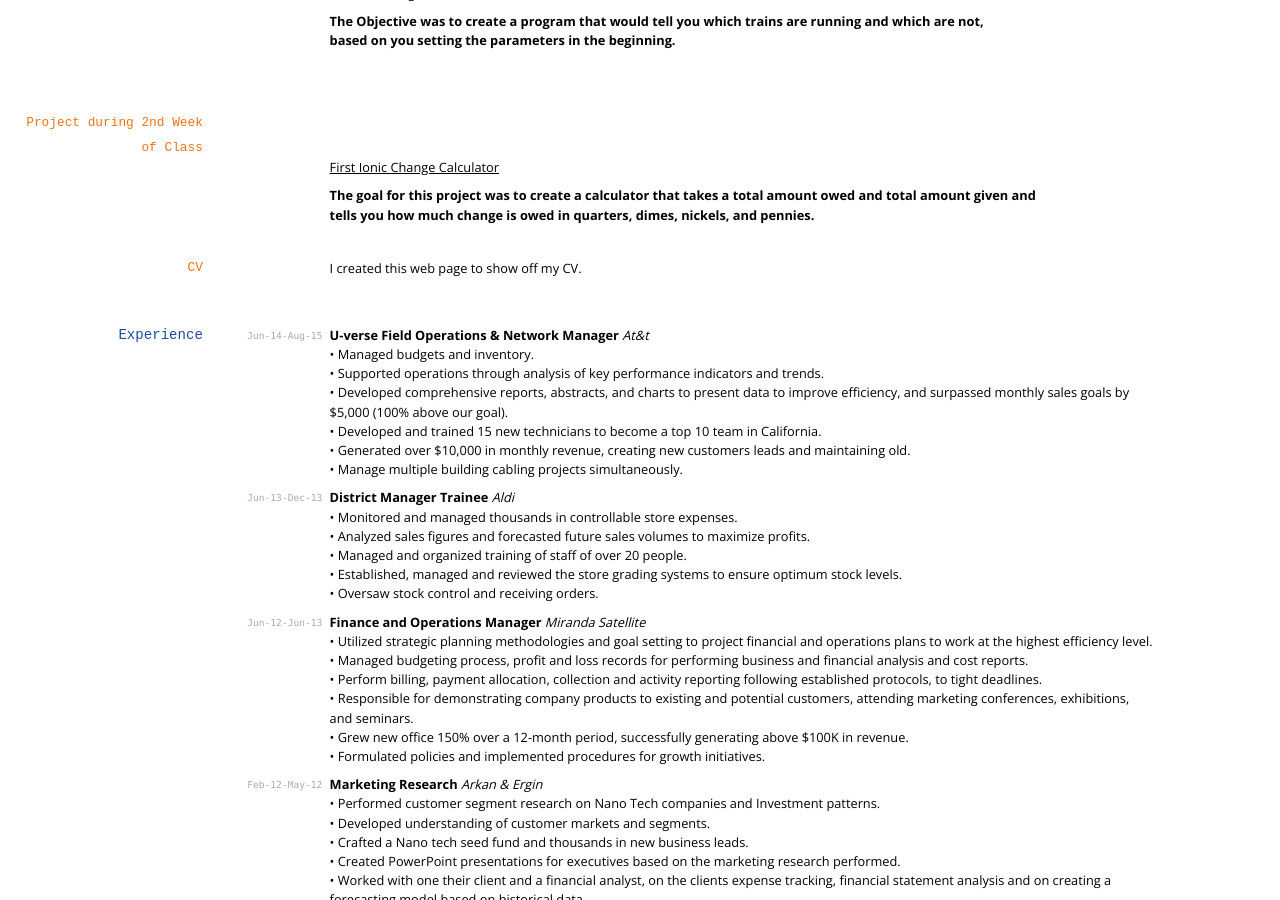
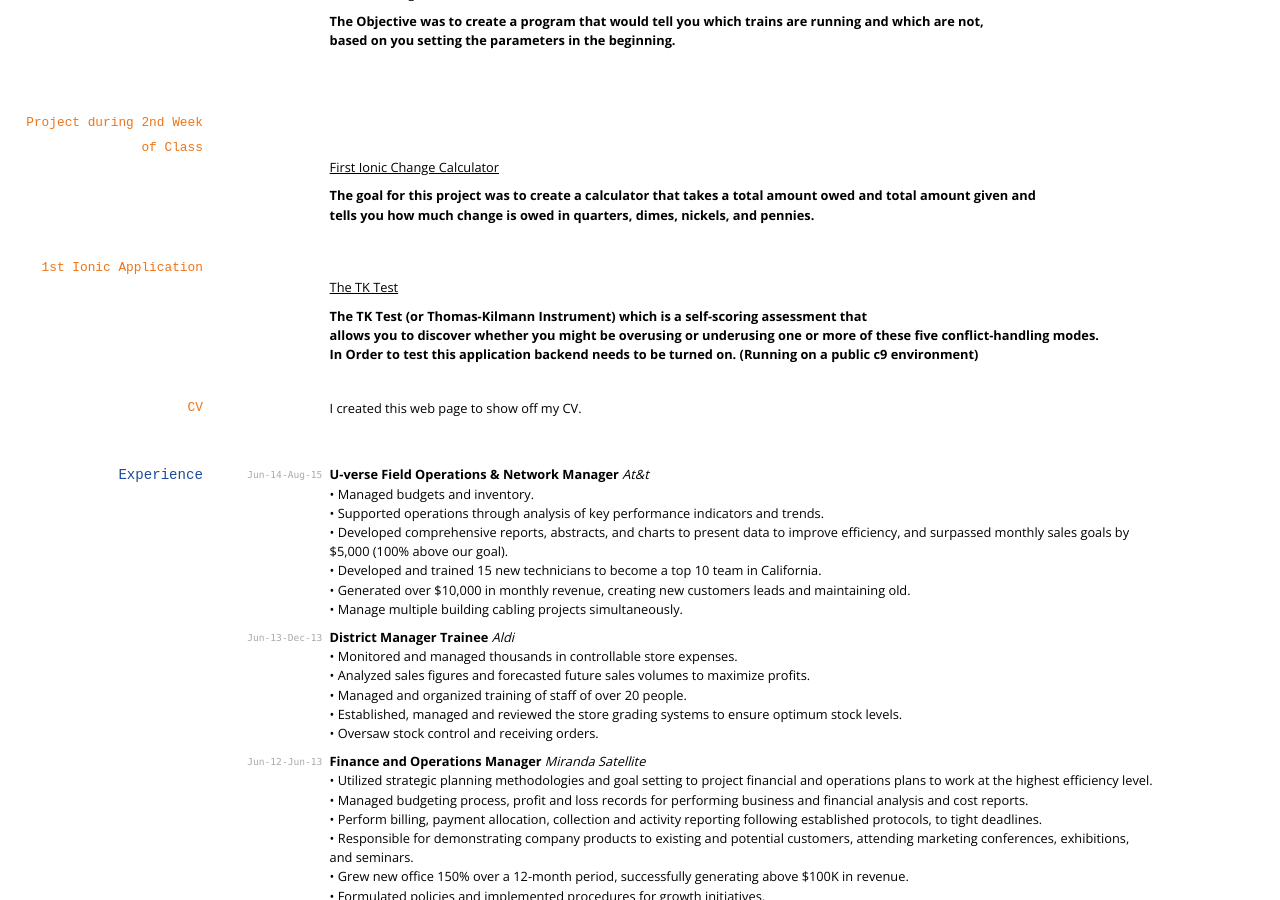
Before and after one commit to omirandassf/omirandassf.github.io, a Jekyll site: the page built from index.md, in a window 1280 px wide and 900 px high, scrolled down 938 px. Built offline with Jekyll 4.4.1, drawn with Linux system fonts in a browser that asks for light colours; nearby versions of some CDN libraries.

Commit message:
added ionic app

```diff
--- a/index.md
+++ b/index.md
@@ -69,6 +69,11 @@ based on you setting the parameters in the beginning.</strong></p><br>
 <a href="http://codepen.io/ozkar521/pen/QEEdyL" target="_blank">First Ionic Change Calculator</a>
 <p><strong>The goal for this project was to create a calculator that takes a total amount owed and total amount given and <br>
 tells you how much change is owed in quarters, dimes, nickels, and pennies.</strong></p>
+<h3>1st Ionic Application</h3><br>
+<a href="https://ide.c9.io/oscar521/tktest" target="_blank">The TK Test</a>
+<p><strong>The TK Test (or Thomas-Kilmann Instrument) which is a self-scoring assessment that <br>
+allows you to discover whether you might be overusing or underusing one or more of these five conflict-handling modes.<br>
+In Order to test this application backend needs to be turned on. (Running on a public c9 environment)</strong></p>
 
 
 
```
